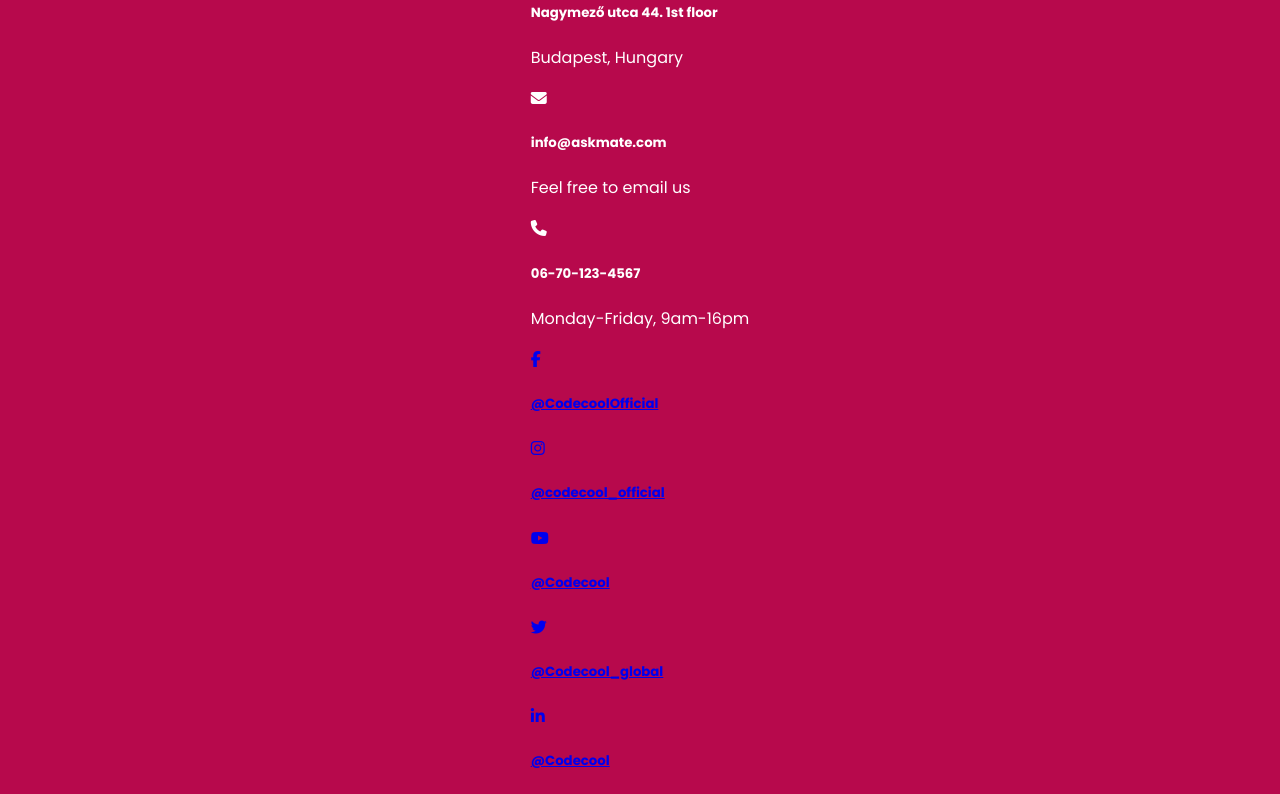
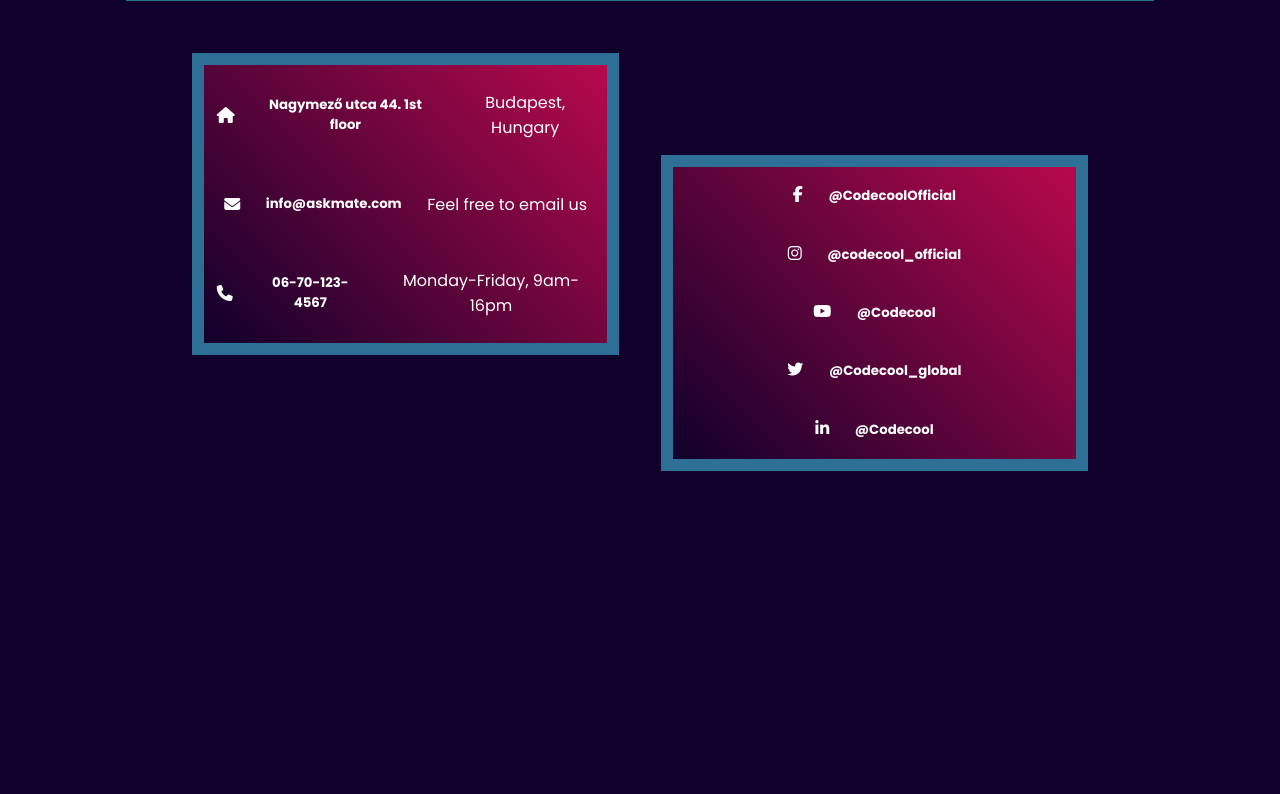
Before and after one commit to CodecoolGlobal/ask-mate-3-python-Lehoczkil, a Flask app: page /contacts in a window 1280 px wide; the page is wider, and only the part inside the window is pictured. Shown: the part 889-1683 px from the top of that part. After the commit the page ends 1360 px from the top of that part, so only its background shows below. Run offline with Flask 2, Linux system fonts and the light colour scheme; some libraries are stand-ins or nearby versions.

Commit message:
add css for contacts page

```diff
--- a/static/css/style.css
+++ b/static/css/style.css
@@ -493,3 +493,100 @@ section {
         width: 20vw;
         margin: 0 0 1vw 2vw;
 }
+
+/*-------------------------------------------------Contacts Page------------------------------------------------------*/
+
+.contacts-body{
+        background: #10002b;
+}
+
+.header-container{
+        background-image: linear-gradient(rgba(32, 50, 122, 0.7), rgba(4,9,30,0.7)), url(/static/webpage_images/contacts_banner.jpg);
+        background-position: center;
+        background-size: cover;
+        min-height: 50vh;
+}
+
+.contacts-nav{
+        background: transparent;
+        width: 100%;
+}
+
+.nav-title-contacts{
+        padding-left: 3vw;
+}
+
+.header-container h1{
+        margin-top: 7vw;
+        font-size: 7vw;
+}
+
+.location{
+        background-image: url("/static/webpage_images/contacts_banner.jpg");
+        background-size: cover;
+        border: 2px solid #2E6F95;
+        margin: 5vw auto;
+        padding: 0;
+        width: 80%;
+}
+
+.location iframe{
+        height: 100%;
+        padding: 0.5vw;
+        width: 99%;
+}
+
+.contacts-container{
+        align-items: center;
+        color: #10002b;
+        display: flex;
+        justify-content: space-between;
+        width: 70%;
+
+}
+
+.contacts-col{
+        flex-basis: 45%;
+        text-align: center;
+}
+
+.contacts-col div{
+        align-items: center;
+        display: flex;
+        margin: auto;
+}
+
+.contacts-col div h5, .contacts-col div p, .contacts-col div i{
+        margin: 2vw 1vw;
+}
+
+.right div h5, .right div p, .right div i{
+        margin: 1.5vw 1vw;
+}
+
+.left, .right{
+        background: linear-gradient(45deg, #10002b, #B7094C);
+        border: 1vw solid #2E6F95;
+        color: white;
+}
+
+.left{
+        margin-top: -12vw;
+}
+
+.right{
+        margin-top: 7vw;
+        margin-bottom: 2vw;
+}
+
+.contacts-col a{
+        color: white;
+        display: flex;
+        text-decoration: none;
+        transition: 0.4s;
+}
+
+.contacts-col a:hover{
+        color: #10002b;
+        transition: 0.4s;
+}
```
